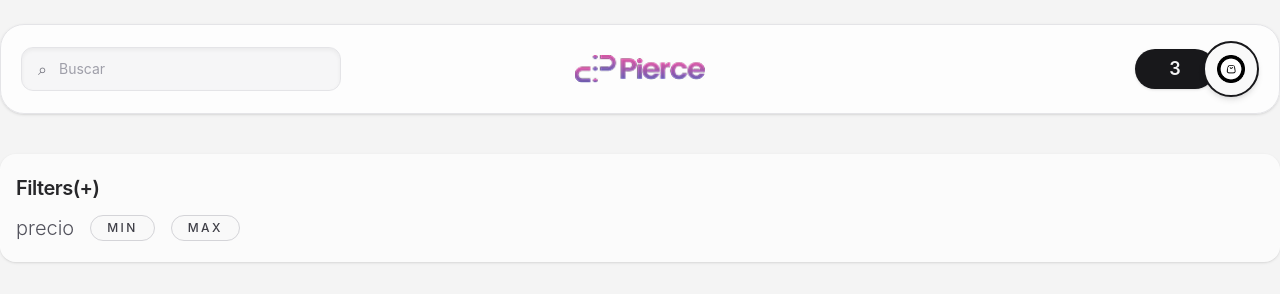
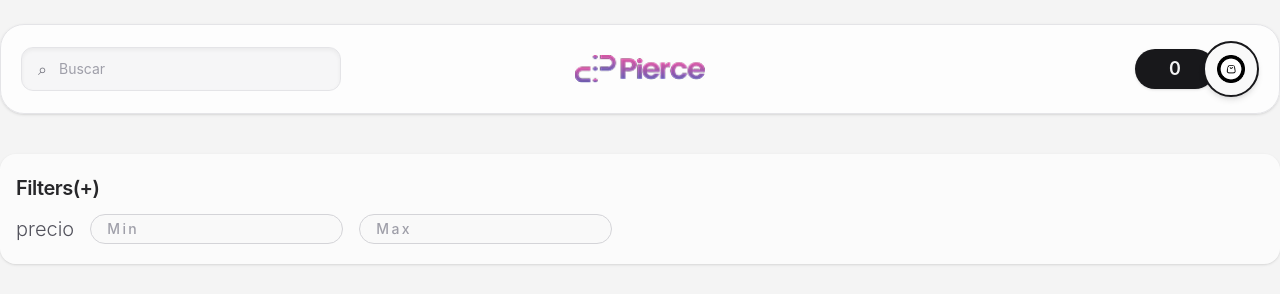
Before and after one commit to soyezequiel/pagina-venta-productos, a React (Vite) app: page / in a window 1280 px wide. Shown: the top 294 px of the page. Built offline with nearby package versions, Linux system fonts and the light colour scheme.

Commit message:
refactor: update Header component to manage query and price filters with state

```diff
--- a/src/components/layout/Header.jsx
+++ b/src/components/layout/Header.jsx
@@ -1,7 +1,9 @@
 import logoIcon from '../../assets/icons/logo.png'
 import carritoIcon from '../../assets/icons/carrito.png'
 
-export default function Header() {
+
+
+export default function Header({query,onQueryChange,minPrice,onMinPriceChange,maxPrice,onMaxPriceChange,cartCount}) {
   return (
     <div className="pt-6">
       <div className="grid grid-cols-3 items-center rounded-3xl border border-zinc-200 bg-white/80 px-5 py-4 shadow-sm backdrop-blur">
@@ -11,6 +13,8 @@ export default function Header() {
             <span className="text-zinc-500">⌕</span>
             <input
               type="text"
+              value={query}
+              onChange={(e) => onQueryChange(e.tarjet.value)}
               placeholder="Buscar"
               className="w-full bg-transparent text-sm text-zinc-700 placeholder:text-zinc-400 focus:outline-none"
             />
@@ -23,7 +27,7 @@ export default function Header() {
 
         <div className="justify-self-end flex items-center -space-x-3">
           <div className="flex h-10 w-20 shrink-0 items-center justify-center rounded-full bg-zinc-900 text-lg font-semibold text-zinc-100 shadow">
-            3
+            {cartCount}
           </div>
 
           <button
@@ -41,10 +45,22 @@ export default function Header() {
         <div className="flex items-center gap-4">
           <span className="text-xl font-light text-zinc-600 ">precio</span>
           <button className="rounded-full border border-zinc-300 bg-white px-4 py-1 text-xs font-medium tracking-[0.2em] text-zinc-700 transition hover:border-zinc-500">
-            MIN
+            <input
+              type="number"
+              value={minPrice}
+              onChange={(e) => onMinPriceChange(e.target.value)}
+              placeholder="Min"
+              className="w-full bg-transparent text-sm text-zinc-700 placeholder:text-zinc-400 focus:outline-none"
+            />
           </button>
           <button className="rounded-full border border-zinc-300 bg-white px-4 py-1 text-xs font-medium tracking-[0.2em] text-zinc-700 transition hover:border-zinc-500">
-            MAX
+            <input
+              type="number"
+              value={maxPrice}
+              onChange={(e) => onMaxPriceChange(e.target.value)}
+              placeholder="Max"
+              className="w-full bg-transparent text-sm text-zinc-700 placeholder:text-zinc-400 focus:outline-none"
+            />
           </button>
         </div>
       </div>
```
